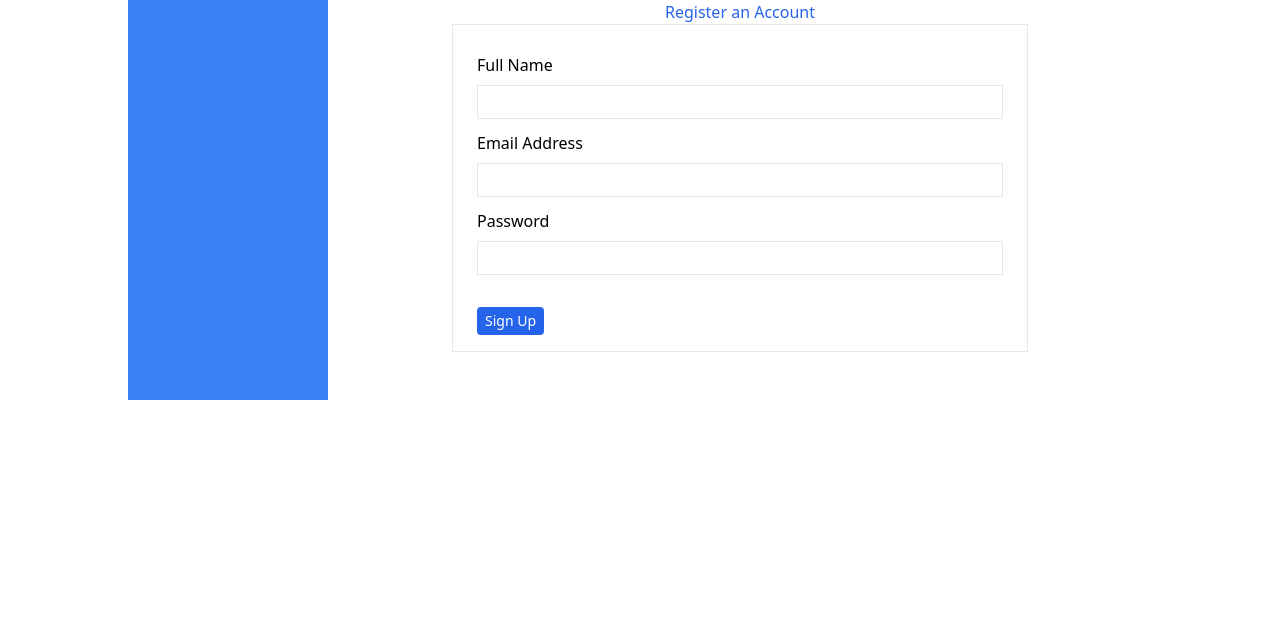
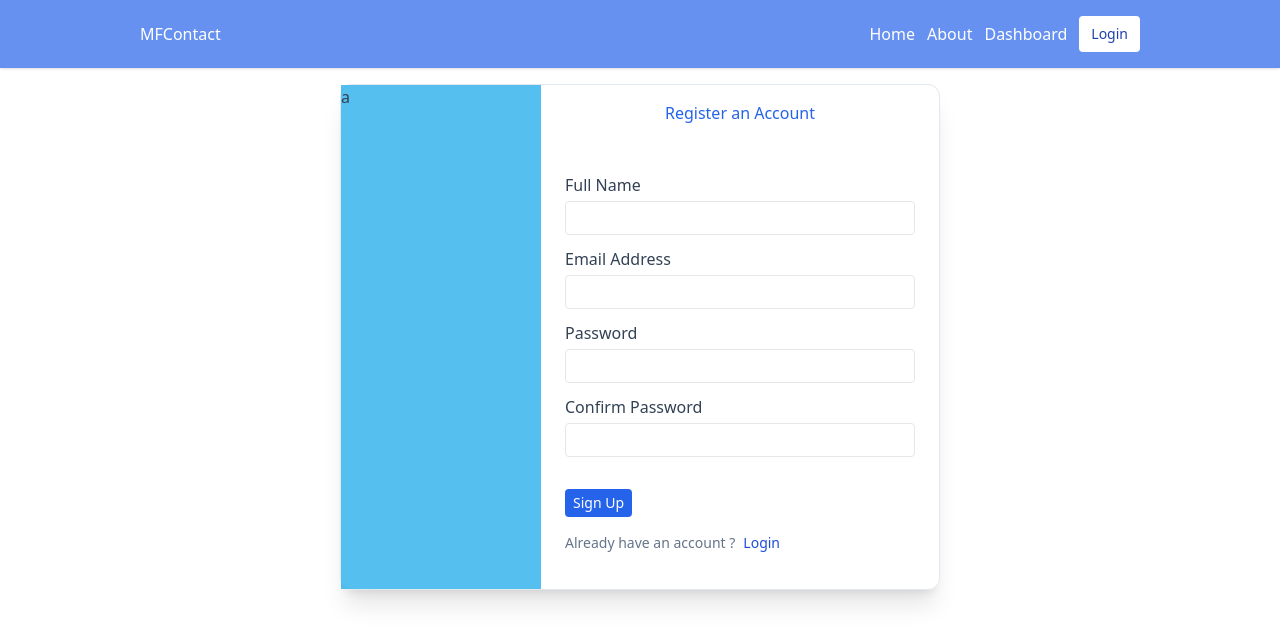
Before and after one commit to farhanswitch/mern-contact-react, a React (Vite) app: page /register in a window 1280 px wide. Shown: the top 644 px of the page. Built offline with nearby package versions, Linux system fonts and the light colour scheme.

Commit message:
add registerpage layout nav

```diff
--- a/package.json
+++ b/package.json
@@ -12,6 +12,8 @@
     "crypto-js": "^4.1.1",
     "react": "^17.0.0",
     "react-dom": "^17.0.0",
+    "react-helmet": "^6.1.0",
+    "react-helmet-async": "^1.3.0",
     "react-icons": "^4.4.0",
     "react-router-dom": "^6.3.0",
     "validator": "^13.7.0"
--- /dev/null
+++ b/src/components/Layout.jsx
@@ -0,0 +1,17 @@
+import React, { useEffect } from "react";
+
+import Nav from "./Nav";
+
+const Layout = (props) => {
+  useEffect(() => {
+    document.title = props.pageTitle;
+  }, []);
+  return (
+    <div className="w-screen min-h-screen">
+      <Nav />
+      <div className="content mt-4">{props.children}</div>
+    </div>
+  );
+};
+
+export default Layout;
--- /dev/null
+++ b/src/components/Nav.jsx
@@ -0,0 +1,32 @@
+import React from "react";
+import { Link } from "react-router-dom";
+
+const Nav = () => {
+  return (
+    <nav className="w-full bg-blue-600/70 backdrop-blur-md sticky top-0 z-[10] py-4 shadow">
+      <div className="inner max-w-5xl mx-auto text-white px-3 flex justify-between items-center">
+        <div className="title">MFContact</div>
+        <ul className="flex gap-3 items-center">
+          <li>
+            <Link to={"/"}>Home</Link>
+          </li>
+          <li>
+            <Link to={"/about"}>About</Link>
+          </li>
+          <li>
+            <Link to={"/dashboard"}>Dashboard</Link>
+          </li>
+          <li>
+            <Link to={"/login"}>
+              <button className="bg-white text-blue-800 px-3 py-2 text-sm rounded">
+                Login
+              </button>
+            </Link>
+          </li>
+        </ul>
+      </div>
+    </nav>
+  );
+};
+
+export default Nav;
--- a/src/pages/RegisterPage.jsx
+++ b/src/pages/RegisterPage.jsx
@@ -1,39 +1,69 @@
-import React from "react";
+import React, { useState } from "react";
+import { Link } from "react-router-dom";
+
+import Layout from "../components/Layout";
 
 const RegisterPage = () => {
+  const [name, setName] = useState("");
+  const [email, setEmail] = useState("");
+  const [password, setPassword] = useState("");
+  const [password1, setPassword1] = useState("");
+
   return (
-    <div className="register max-w-5xl mx-auto flex ">
-      <div className="left bg-blue-500 w-[200px] min-h-[400px] h-full"> </div>
-      <div className="right flex-1 h-full">
-        <h2 className="text-center text-blue-600">Register an Account</h2>
-        <form className=" border py-4 w-full block max-w-xl mx-auto px-6">
+    <Layout pageTitle="Register">
+      <div className="register w-full mx-auto flex justify-center items-center ">
+        <div className="inner min-w-[600px] flex items-stretch border border-slate-200 rounded-xl shadow-xl text-slate-700">
+          <div className="left bg-sky-500/70 w-[200px]  min-h-full "> a</div>
+          <div className="right flex-1 h-full py-4">
+            <h2 className="text-center text-blue-600 mb-4">
+              Register an Account
+            </h2>
+            <form className="py-5 w-full block max-w-3xl mx-auto px-6">
               <div className="form-element mt-3">
                 <label htmlFor="name">Full Name</label>
                 <input
-              className="px-2 py-1 border block w-full mt-2"
+                  className="px-2 py-1 border block w-full mt-1 rounded"
                   type="text"
                   name="name"
                   id="name"
+                  value={name}
+                  onChange={(e) => setName(e.target.value)}
                   required
                 />
               </div>
               <div className="form-element mt-3">
                 <label htmlFor="email">Email Address</label>
                 <input
-              className="px-2 py-1 border block w-full mt-2"
+                  className="px-2 py-1 border block w-full mt-1 rounded"
                   type="email"
                   name="email"
                   id="email"
+                  value={email}
+                  onChange={(e) => setEmail(e.target.value)}
                   required
                 />
               </div>
               <div className="form-element mt-3">
                 <label htmlFor="password">Password</label>
                 <input
-              className="px-2 py-1 border block w-full mt-2"
+                  className="px-2 py-1 border block w-full mt-1 rounded"
                   type="password"
                   name="password"
                   id="password"
+                  value={password}
+                  onChange={(e) => setPassword(e.target.value)}
+                  required
+                />
+              </div>
+              <div className="form-element mt-3">
+                <label htmlFor="c-password">Confirm Password</label>
+                <input
+                  className="px-2 py-1 border block w-full mt-1 rounded"
+                  type="password"
+                  name="c-password"
+                  id="c-password"
+                  value={password1}
+                  onChange={(e) => setPassword1(e.target.value)}
                   required
                 />
               </div>
@@ -43,9 +73,17 @@ const RegisterPage = () => {
               >
                 Sign Up
               </button>
+              <p className="text-sm mt-4 text-slate-500">
+                Already have an account ?
+                <Link className="text-blue-700 ml-2" to={"/login"}>
+                  Login
+                </Link>
+              </p>
             </form>
           </div>
         </div>
+      </div>
+    </Layout>
   );
 };
 
--- a/src/styles/style.css
+++ b/src/styles/style.css
@@ -551,6 +551,53 @@ video {
   --tw-backdrop-sepia:  ;
 }
 
+.container {
+  width: 100%;
+}
+
+@media (min-width: 640px) {
+  .container {
+    max-width: 640px;
+  }
+}
+
+@media (min-width: 768px) {
+  .container {
+    max-width: 768px;
+  }
+}
+
+@media (min-width: 1024px) {
+  .container {
+    max-width: 1024px;
+  }
+}
+
+@media (min-width: 1280px) {
+  .container {
+    max-width: 1280px;
+  }
+}
+
+@media (min-width: 1536px) {
+  .container {
+    max-width: 1536px;
+  }
+}
+
+.sticky {
+  position: -webkit-sticky;
+  position: sticky;
+}
+
+.top-0 {
+  top: 0px;
+}
+
+.z-\[10\] {
+  z-index: 10;
+}
+
 .mx-auto {
   margin-left: auto;
   margin-right: auto;
@@ -568,6 +615,22 @@ video {
   margin-top: 2rem;
 }
 
+.mb-4 {
+  margin-bottom: 1rem;
+}
+
+.mt-4 {
+  margin-top: 1rem;
+}
+
+.ml-2 {
+  margin-left: 0.5rem;
+}
+
+.mt-1 {
+  margin-top: 0.25rem;
+}
+
 .block {
   display: block;
 }
@@ -576,12 +639,26 @@ video {
   display: flex;
 }
 
+.grid {
+  display: grid;
+}
+
 .h-full {
   height: 100%;
 }
 
 .h-\[100px\] {
   height: 100px;
+}
+
+.h-screen {
+  height: 100vh;
+}
+
+.h-max {
+  height: -webkit-max-content;
+  height: -moz-max-content;
+  height: max-content;
 }
 
 .min-h-\[100px\] {
@@ -594,6 +671,10 @@ video {
 
 .min-h-\[400px\] {
   min-height: 400px;
+}
+
+.min-h-screen {
+  min-height: 100vh;
 }
 
 .w-\[100px\] {
@@ -612,6 +693,46 @@ video {
 
 .w-full {
   width: 100%;
+}
+
+.w-screen {
+  width: 100vw;
+}
+
+.w-1\/5 {
+  width: 20%;
+}
+
+.w-\[1000px\] {
+  width: 1000px;
+}
+
+.w-1\/4 {
+  width: 25%;
+}
+
+.w-\[150px\] {
+  width: 150px;
+}
+
+.w-\[250px\] {
+  width: 250px;
+}
+
+.min-w-\[400px\] {
+  min-width: 400px;
+}
+
+.min-w-\[450px\] {
+  min-width: 450px;
+}
+
+.min-w-\[500px\] {
+  min-width: 500px;
+}
+
+.min-w-\[600px\] {
+  min-width: 600px;
 }
 
 .max-w-5xl {
@@ -638,12 +759,53 @@ video {
   flex: 1 1 0%;
 }
 
+.place-items-center {
+  place-items: center;
+}
+
+.items-center {
+  align-items: center;
+}
+
+.items-stretch {
+  align-items: stretch;
+}
+
+.justify-center {
+  justify-content: center;
+}
+
+.justify-between {
+  justify-content: space-between;
+}
+
+.gap-2 {
+  gap: 0.5rem;
+}
+
+.gap-3 {
+  gap: 0.75rem;
+}
+
 .rounded {
   border-radius: 0.25rem;
 }
 
+.rounded-lg {
+  border-radius: 0.5rem;
+}
+
+.rounded-xl {
+  border-radius: 0.75rem;
+}
+
 .border {
   border-width: 1px;
+}
+
+.border-slate-200 {
+  --tw-border-opacity: 1;
+  border-color: rgb(226 232 240 / var(--tw-border-opacity));
 }
 
 .bg-blue-500 {
@@ -654,6 +816,52 @@ video {
 .bg-blue-600 {
   --tw-bg-opacity: 1;
   background-color: rgb(37 99 235 / var(--tw-bg-opacity));
+}
+
+.bg-blue-500\/40 {
+  background-color: rgb(59 130 246 / 0.4);
+}
+
+.bg-blue-500\/60 {
+  background-color: rgb(59 130 246 / 0.6);
+}
+
+.bg-sky-500\/70 {
+  background-color: rgb(14 165 233 / 0.7);
+}
+
+.bg-blue-800 {
+  --tw-bg-opacity: 1;
+  background-color: rgb(30 64 175 / var(--tw-bg-opacity));
+}
+
+.bg-white {
+  --tw-bg-opacity: 1;
+  background-color: rgb(255 255 255 / var(--tw-bg-opacity));
+}
+
+.bg-blue-800\/50 {
+  background-color: rgb(30 64 175 / 0.5);
+}
+
+.bg-blue-800\/60 {
+  background-color: rgb(30 64 175 / 0.6);
+}
+
+.bg-blue-800\/70 {
+  background-color: rgb(30 64 175 / 0.7);
+}
+
+.bg-blue-600\/80 {
+  background-color: rgb(37 99 235 / 0.8);
+}
+
+.bg-blue-600\/60 {
+  background-color: rgb(37 99 235 / 0.6);
+}
+
+.bg-blue-600\/70 {
+  background-color: rgb(37 99 235 / 0.7);
 }
 
 .py-4 {
@@ -676,6 +884,31 @@ video {
   padding-right: 1.5rem;
 }
 
+.py-6 {
+  padding-top: 1.5rem;
+  padding-bottom: 1.5rem;
+}
+
+.py-5 {
+  padding-top: 1.25rem;
+  padding-bottom: 1.25rem;
+}
+
+.px-3 {
+  padding-left: 0.75rem;
+  padding-right: 0.75rem;
+}
+
+.px-4 {
+  padding-left: 1rem;
+  padding-right: 1rem;
+}
+
+.py-2 {
+  padding-top: 0.5rem;
+  padding-bottom: 0.5rem;
+}
+
 .text-center {
   text-align: center;
 }
@@ -695,6 +928,50 @@ video {
   color: rgb(255 255 255 / var(--tw-text-opacity));
 }
 
+.text-blue-700 {
+  --tw-text-opacity: 1;
+  color: rgb(29 78 216 / var(--tw-text-opacity));
+}
+
+.text-slate-700 {
+  --tw-text-opacity: 1;
+  color: rgb(51 65 85 / var(--tw-text-opacity));
+}
+
+.text-slate-500 {
+  --tw-text-opacity: 1;
+  color: rgb(100 116 139 / var(--tw-text-opacity));
+}
+
+.text-blue-800 {
+  --tw-text-opacity: 1;
+  color: rgb(30 64 175 / var(--tw-text-opacity));
+}
+
+.shadow-lg {
+  --tw-shadow: 0 10px 15px -3px rgb(0 0 0 / 0.1), 0 4px 6px -4px rgb(0 0 0 / 0.1);
+  --tw-shadow-colored: 0 10px 15px -3px var(--tw-shadow-color), 0 4px 6px -4px var(--tw-shadow-color);
+  box-shadow: var(--tw-ring-offset-shadow, 0 0 #0000), var(--tw-ring-shadow, 0 0 #0000), var(--tw-shadow);
+}
+
+.shadow-xl {
+  --tw-shadow: 0 20px 25px -5px rgb(0 0 0 / 0.1), 0 8px 10px -6px rgb(0 0 0 / 0.1);
+  --tw-shadow-colored: 0 20px 25px -5px var(--tw-shadow-color), 0 8px 10px -6px var(--tw-shadow-color);
+  box-shadow: var(--tw-ring-offset-shadow, 0 0 #0000), var(--tw-ring-shadow, 0 0 #0000), var(--tw-shadow);
+}
+
+.shadow {
+  --tw-shadow: 0 1px 3px 0 rgb(0 0 0 / 0.1), 0 1px 2px -1px rgb(0 0 0 / 0.1);
+  --tw-shadow-colored: 0 1px 3px 0 var(--tw-shadow-color), 0 1px 2px -1px var(--tw-shadow-color);
+  box-shadow: var(--tw-ring-offset-shadow, 0 0 #0000), var(--tw-ring-shadow, 0 0 #0000), var(--tw-shadow);
+}
+
+.backdrop-blur-md {
+  --tw-backdrop-blur: blur(12px);
+  -webkit-backdrop-filter: var(--tw-backdrop-blur) var(--tw-backdrop-brightness) var(--tw-backdrop-contrast) var(--tw-backdrop-grayscale) var(--tw-backdrop-hue-rotate) var(--tw-backdrop-invert) var(--tw-backdrop-opacity) var(--tw-backdrop-saturate) var(--tw-backdrop-sepia);
+          backdrop-filter: var(--tw-backdrop-blur) var(--tw-backdrop-brightness) var(--tw-backdrop-contrast) var(--tw-backdrop-grayscale) var(--tw-backdrop-hue-rotate) var(--tw-backdrop-invert) var(--tw-backdrop-opacity) var(--tw-backdrop-saturate) var(--tw-backdrop-sepia);
+}
+
 .hover\:bg-sky-600:hover {
   --tw-bg-opacity: 1;
   background-color: rgb(2 132 199 / var(--tw-bg-opacity));
```
Also changed, not shown: 1 other file (tests, documents, lock files or other folders). Lines whose indentation alone changed are shown as unchanged.
